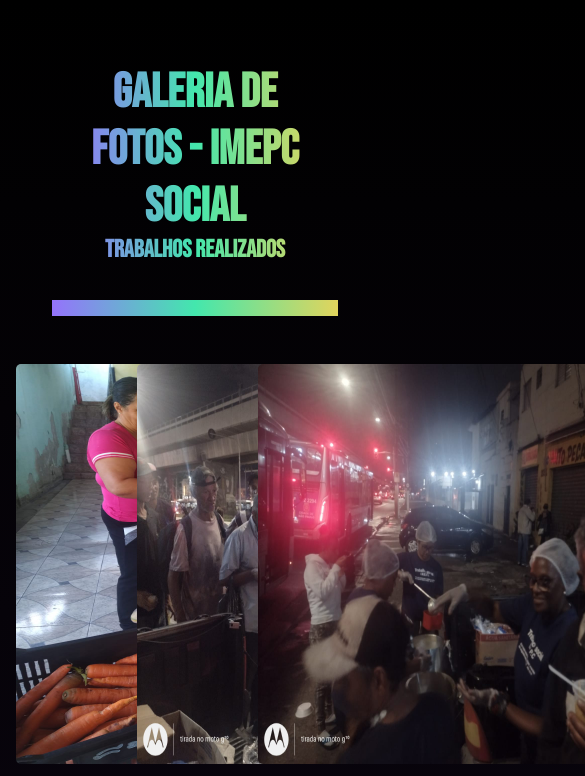
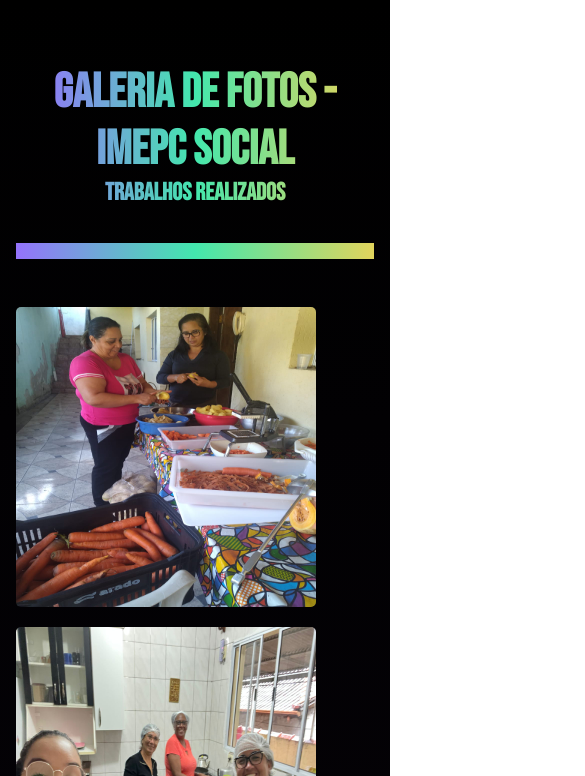
Before and after one commit to pslcorrea/imepc-galeria, a plain HTML site: page index.html in a window 390 px wide. Shown: the top 776 px of the page, 585 px wide, since content can reach past the window. Drawn offline with Linux system fonts and the light colour scheme.

Commit message:
atualização de imagens e media query

```diff
--- a/index.css
+++ b/index.css
@@ -62,3 +62,20 @@ h3 {
   padding: 1rem;
   border-image: var(--gradient) 1;
 }
+
+@media screen and (max-width: 400px) {
+  section {
+    display: grid;
+    grid-template-columns: repeat(1, 1);
+    gap: 10px;
+  }
+
+  img {
+    width: 300px;
+    height: 300px;
+  }
+
+  .cab {
+    width: 100%;
+  }
+}
--- a/index.html
+++ b/index.html
@@ -2,6 +2,9 @@
 <html>
 
 <head>
+     <meta charset="UTF-8">
+     <meta name="viewport"
+           content="width=device-width, initial-scale=1.0">
      <link rel="preconnect"
            href="https://fonts.googleapis.com">
      <link rel="preconnect"
```
